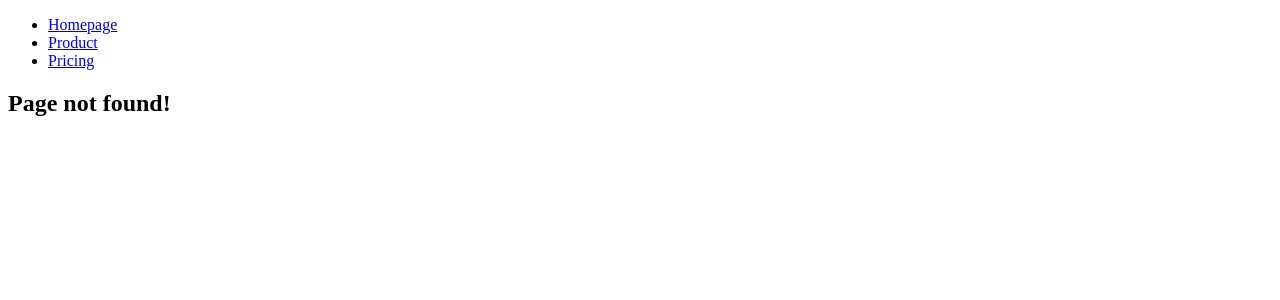
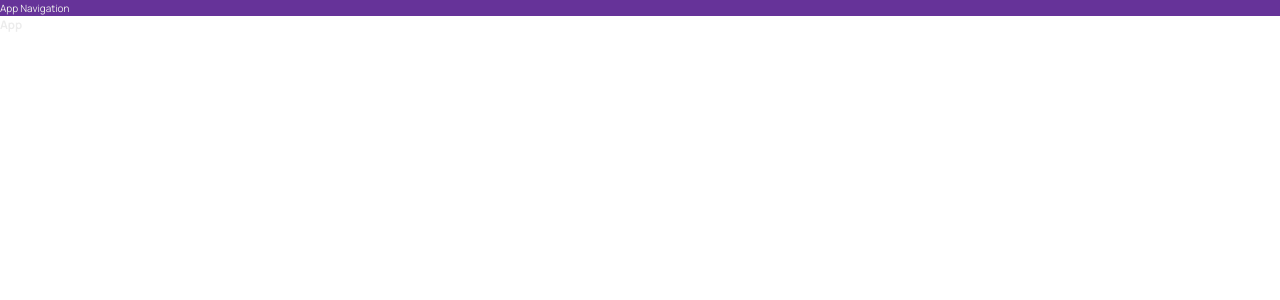
Before and after one commit to varshil-shah/react-worldwise, a React (Vite) app: page /app in a window 1280 px wide. Before the commit this address had no page. Shown: the top 300 px of the page. Built offline with nearby package versions, Linux system fonts and the light colour scheme.

Commit message:
Use css module for styling components

```diff
--- a/src/App.jsx
+++ b/src/App.jsx
@@ -3,6 +3,7 @@
 import Product from "./pages/Product";
 import Pricing from "./pages/Pricing";
 import PageNotFound from "./pages/PageNotFound";
+import AppLayout from "./pages/AppLayout";
 
 function App() {
   return (
@@ -11,6 +12,7 @@
         <Route path="/" element={<Homepage />} />
         <Route path="/product" element={<Product />} />
         <Route path="/pricing" element={<Pricing />} />
+        <Route path="/app" element={<AppLayout />} />
         <Route path="*" element={<PageNotFound />} />
       </Routes>
     </BrowserRouter>
--- /dev/null
+++ b/src/components/AppNav.jsx
@@ -0,0 +1,7 @@
+import styles from "./AppNav.module.css";
+
+function AppNav() {
+  return <nav className={styles.nav}>App Navigation</nav>;
+}
+
+export default AppNav;
--- /dev/null
+++ b/src/components/AppNav.module.css
@@ -0,0 +1,3 @@
+.nav {
+  background-color: rebeccapurple;
+}
--- a/src/components/PageNav.jsx
+++ b/src/components/PageNav.jsx
@@ -1,8 +1,9 @@
 import { NavLink } from "react-router-dom";
+import styles from "./PageNav.module.css";
 
 function PageNav() {
   return (
-    <nav>
+    <nav className={styles.nav}>
       <ul>
         <li>
           <NavLink to="/">Homepage</NavLink>
--- /dev/null
+++ b/src/components/PageNav.module.css
@@ -0,0 +1,14 @@
+.nav {
+  background-color: orange;
+}
+
+.nav ul {
+  display: flex;
+  justify-content: space-between;
+  align-items: center;
+  list-style: none;
+}
+
+.nav :global(.active) {
+  background-color: green;
+}
--- /dev/null
+++ b/src/index.css
@@ -0,0 +1,78 @@
+/* Taken from getting started guide at: https://leafletjs.com/examples/quick-start/ */
+@import "https://unpkg.com/leaflet@1.7.1/dist/leaflet.css";
+@import "https://fonts.googleapis.com/css2?family=Manrope:wght@400;600;700;800&display=swap";
+
+/* These CSS variables are global, so they are available in all CSS modules */
+:root {
+  --color-brand--1: #ffb545;
+  --color-brand--2: #00c46a;
+
+  --color-dark--0: #242a2e;
+  --color-dark--1: #2d3439;
+  --color-dark--2: #42484d;
+  --color-light--1: #aaa;
+  --color-light--2: #ececec;
+  --color-light--3: #d6dee0;
+}
+
+* {
+  margin: 0;
+  padding: 0;
+  box-sizing: inherit;
+}
+
+html {
+  font-size: 62.5%;
+  box-sizing: border-box;
+}
+
+body {
+  font-family: "Manrope", sans-serif;
+  color: var(--color-light--2);
+  font-weight: 400;
+  line-height: 1.6;
+}
+
+label {
+  font-size: 1.6rem;
+  font-weight: 600;
+}
+
+input,
+textarea {
+  width: 100%;
+  padding: 0.8rem 1.2rem;
+  font-family: inherit;
+  font-size: 1.6rem;
+  border: none;
+  border-radius: 5px;
+  background-color: var(--color-light--3);
+  transition: all 0.2s;
+}
+
+input:focus {
+  outline: none;
+  background-color: #fff;
+}
+
+.cta:link,
+.cta:visited {
+  display: inline-block;
+  background-color: var(--color-brand--2);
+  color: var(--color-dark--1);
+  text-transform: uppercase;
+  text-decoration: none;
+  font-size: 1.6rem;
+  font-weight: 600;
+  padding: 1rem 3rem;
+  border-radius: 5px;
+}
+
+/*
+"importCSSModule": {
+    "prefix": "csm",
+    "scope": "javascript,typescript,javascriptreact",
+    "body": ["import styles from './${TM_FILENAME_BASE}.module.css'"],
+    "description": "Import CSS Module as `styles`"
+  },
+*/
--- a/src/main.jsx
+++ b/src/main.jsx
@@ -1,6 +1,7 @@
 import React from "react";
 import ReactDOM from "react-dom/client";
 import App from "./App.jsx";
+import "./index.css";
 
 ReactDOM.createRoot(document.getElementById("root")).render(
   <React.StrictMode>
--- /dev/null
+++ b/src/pages/AppLayout.jsx
@@ -0,0 +1,12 @@
+import AppNav from "../components/AppNav";
+
+function AppLayout() {
+  return (
+    <div>
+      <AppNav />
+      <h3>App</h3>
+    </div>
+  );
+}
+
+export default AppLayout;
--- a/src/pages/Homepage.jsx
+++ b/src/pages/Homepage.jsx
@@ -1,3 +1,4 @@
+import { Link } from "react-router-dom";
 import PageNav from "../components/PageNav";
 
 function Homepage() {
@@ -5,6 +6,8 @@
     <div>
       <PageNav />
       <h2>Homepage</h2>
+
+      <Link to="/app">Go to App</Link>
     </div>
   );
 }
```
Also changed, not shown: 1 other file (tests, documents, lock files or other folders).
